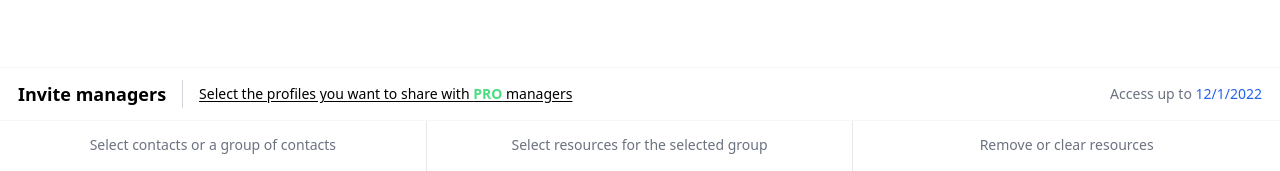
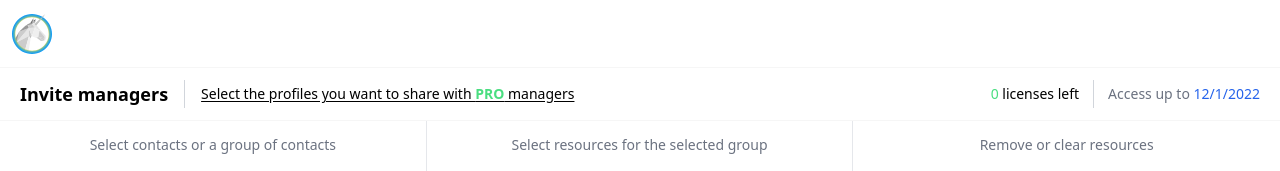
Before and after one commit to KirdesMF/invite-dashboard-vue, a Vue app: page /invite in a window 1280 px wide. Shown: the top 171 px of the page. Built offline with nearby package versions, Linux system fonts and the light colour scheme.

Commit message:
update pages free and pro

```diff
--- a/src/App.vue
+++ b/src/App.vue
@@ -1,7 +1,14 @@
-<script setup lang="ts"></script>
+<script setup lang="ts">
+import Unicorn from "./components/icons/Unicorn.vue";
+</script>
 
 <template>
-  <header class="h-[var(--header-height)] border-b-light border-b-1"></header>
+  <header class="h-[var(--header-height)] border-b-light border-b-1 flex items-center px-xs">
+    <RouterLink to="/" class="h-10 w-10">
+      <Unicorn />
+    </RouterLink>
+  </header>
+
   <RouterView />
 </template>
 
--- /dev/null
+++ b/src/components/icons/Unicorn.vue
@@ -0,0 +1,96 @@
+<template>
+  <svg class="h-full w-full" viewBox="0 0 50 50" fill="none" xmlns="http://www.w3.org/2000/svg">
+    <defs>
+      <radialGradient
+        id="paint0_angular_803_5105"
+        cx="0"
+        cy="0"
+        r="1"
+        gradientUnits="userSpaceOnUse"
+        gradientTransform="translate(25.0091 25.0007) rotate(149.999) scale(24.9956)"
+      >
+        <stop stop-color="#0096FF" />
+        <stop offset="0.260417" stop-color="#D1DA5B" />
+        <stop offset="0.5" stop-color="#FF2F92" />
+        <stop offset="0.695994" stop-color="#FFA921" />
+        <stop offset="0.728415" stop-color="#FFBE0D" />
+        <stop offset="0.760417" stop-color="#F8BA00" />
+        <stop offset="0.797756" stop-color="#F0CC22" />
+        <stop offset="0.842407" stop-color="#AFCF76" />
+        <stop offset="0.888668" stop-color="#59B3B9" />
+        <stop offset="1" stop-color="#0096FF" />
+      </radialGradient>
+    </defs>
+    <path
+      d="M5.62543 35.5761L13.4914 26.2961L20.8446 17.6226L21.23 27.4097L21.213 27.4069L21.2243 27.4239L5.62543 35.5761Z"
+      fill="#E6E6E6"
+    />
+    <path d="M10.7485 29.4781L5.58856 35.5646L8.77635 22.2836L20.8049 17.6167L10.7485 29.4781Z" fill="#CCCCCC" />
+    <path d="M18.419 37.5565L16.0926 45.9326L5.58569 35.6326L21.2214 27.4634L18.419 37.5565Z" fill="#CCCCCC" />
+    <path d="M40.963 30.7278L42.7199 30.4189L40.963 33.006L39.6681 33.3149L40.963 30.7278Z" fill="#E6E6E6" />
+    <path d="M40.6514 28.4016L42.5669 27.9341L42.7199 30.4191L40.9631 30.728L40.6514 28.4016Z" fill="#EFEFEF" />
+    <path d="M27.1266 7.95151L29.7902 6.46387L27.5431 11.0118L27.1266 7.95151Z" fill="#737373" />
+    <path d="M25.0892 12.8222L26.7413 5.39258L27.5149 11.0484L25.0892 12.8222Z" fill="#B3B3B3" />
+    <path
+      d="M23.1965 10.9607L23.0831 10.8445L23.154 10.768L23.1171 10.7907L26.7101 5.38135L25.0468 12.828L23.1965 10.9607Z"
+      fill="#737373"
+    />
+    <path d="M27.5602 11.0541L29.7875 6.5459L28.6115 12.4001L27.5602 11.0541Z" fill="#B3B3B3" />
+    <path d="M28.6285 17.2171L32.1903 15.7437L34.2162 20.9008L28.6285 17.2171Z" fill="#E6E6E6" />
+    <path
+      d="M26.0923 14.1286L25.0892 12.9159L25.1062 12.93H25.1091L25.1006 12.9017L25.1232 12.8507L27.5375 11.0825L28.6029 12.4483L28.7701 13.7489L30.4419 14.1315L32.1704 15.7183L28.6001 17.1946L26.0923 14.1286Z"
+      fill="#E6E6E6"
+    />
+    <path d="M32.2781 15.9023L35.7662 20.6146L34.2814 20.9943L32.2781 15.9023Z" fill="#E6E6E6" />
+    <path
+      d="M19.9803 14.2562L20.0568 14.2335L20.0993 14.2222L20.9437 17.5261L20.9041 17.5375L20.8446 17.4808V17.563H20.8389V17.5686L8.83582 22.2242L16.376 15.1006L19.9746 14.2533L19.9803 14.2562Z"
+      fill="#999999"
+    />
+    <path d="M20.139 14.2135L25.0921 12.8789L20.9778 17.4948L20.139 14.2135Z" fill="#CCCCCC" />
+    <path
+      d="M28.5604 17.1974L26.8942 17.2768L20.9182 17.5601L25.0609 12.9131L26.0697 14.1514L28.5604 17.1974Z"
+      fill="#CCCCCC"
+    />
+    <path d="M16.4581 15.0467L22.964 10.9238L20.0058 14.2136L16.4581 15.0467Z" fill="#737373" />
+    <path
+      d="M25.0298 12.8593L20.0653 14.1967L22.7601 11.2045L23.0605 10.8701L23.2276 11.0401L25.0298 12.8593Z"
+      fill="#999999"
+    />
+    <path d="M32.8987 28.6537L30.7593 29.7531L25.1658 28.002L28.4783 28.2796L32.8987 28.6537Z" fill="#E6E6E6" />
+    <path d="M22.6864 27.6533L24.0579 27.8517L23.3438 30.4076L21.2838 27.4521L22.6864 27.6533Z" fill="#B3B3B3" />
+    <path
+      d="M21.2697 27.4153L21.2753 27.3983L21.264 27.4039L20.8815 17.6763L24.9873 27.9508L23.1965 27.693L21.2697 27.4153Z"
+      fill="#CCCCCC"
+    />
+    <path
+      d="M21.2554 27.4692L23.1794 30.2291L23.3324 30.4502L20.9465 45.76L16.1238 45.947L18.9064 35.9275L21.2554 27.4692Z"
+      fill="#EFEFEF"
+    />
+    <path
+      d="M20.8843 17.5941L26.9142 17.308L28.569 17.2314L25.0128 27.9226L23.9587 25.2874L20.8843 17.5941Z"
+      fill="#E6E6E6"
+    />
+    <path d="M34.3097 21.0282L35.7917 20.6514L42.5753 27.9449L40.6683 28.4238L34.3097 21.0282Z" fill="#E6E6E6" />
+    <path
+      d="M34.2389 20.9546L34.2417 20.9659L32.944 28.6194L32.8731 28.6024L32.8986 28.6194L25.0383 27.9563L28.603 17.2397L34.2389 20.9546Z"
+      fill="#EFEFEF"
+    />
+    <path
+      d="M34.2729 20.9858L40.6287 28.3984L40.6316 28.4069L40.9461 30.7163L33.0062 28.6364L33.0176 28.6279L32.9779 28.6251L34.2729 20.9858Z"
+      fill="#CCCCCC"
+    />
+    <path d="M33.046 28.6816L40.9432 30.7502L39.6908 33.3204L36.2508 30.9202L33.046 28.6816Z" fill="#CCCCCC" />
+    <path
+      d="M32.9582 28.6621L35.2081 30.2319L39.6484 33.3319L36.1064 33.6266L30.7905 29.7757L31.4706 29.4272L32.9582 28.6621Z"
+      fill="#CCCCCC"
+    />
+    <path d="M28.9062 13.6696L28.7418 12.3917L41.6743 0.0429688L30.5468 14.0465L28.9062 13.6696Z" fill="#EFEFEF" />
+    <path d="M28.8013 13.7717L28.637 12.4966L41.5723 0.14502L30.442 14.1486L28.8013 13.7717Z" fill="#C2C3C2" />
+    <path d="M7.75626 26.8857L5.74157 35.2702L2.25909 33.7627L8.91803 22.0459L7.75626 26.8857Z" fill="#999999" />
+    <path
+      d="M3.35284 37.4975C10.2554 49.4524 25.5426 53.5498 37.4975 46.6472C49.4524 39.7445 53.5498 24.4574 46.6472 12.5025C39.7445 0.547592 24.4574 -3.54977 12.5025 3.35284C0.547593 10.2554 -3.54977 25.5426 3.35284 37.4975ZM6.88915 35.4573C1.11431 25.4548 4.54011 12.664 14.5455 6.88915C24.5509 1.11431 37.3388 4.54011 43.1137 14.5455C48.8885 24.5509 45.4627 37.3388 35.4573 43.1137C25.452 48.8885 12.664 45.4599 6.88915 35.4573Z"
+      fill="url(#paint0_angular_803_5105)"
+    />
+    <path d="M28.8721 13.718L28.7078 12.44L41.6431 0.0913086L30.5128 14.0949L28.8721 13.718Z" fill="#C2C3C2" />
+  </svg>
+</template>
--- a/src/pages/PageHome.vue
+++ b/src/pages/PageHome.vue
@@ -1,4 +1,36 @@
+<script setup lang="ts">
+import { useAuthStore } from "../stores/auth.store";
+
+const authStore = useAuthStore();
+</script>
+
 <template>
-  <main>Home</main>
-  <RouterLink to="/invite">Invite</RouterLink>
+  <main class="main">
+    <nav class="flex gap-x-2xl">
+      <RouterLink
+        to="/invite"
+        class="flex items-center py-xs px-xs bg-pink-400 hover:bg-pink-500 transition-colors duration-200 rounded-sm"
+        @click="authStore.setLicenses(0)"
+      >
+        <span class="font-200 text-sm text-white">Free user</span>
+      </RouterLink>
+
+      <RouterLink
+        to="/invite"
+        class="flex items-center py-xs px-xs bg-pink-400 hover:bg-pink-500 transition-colors duration-200 rounded-sm"
+        @click="authStore.setLicenses(1200)"
+      >
+        <span class="font-200 text-sm text-white">Pro user</span>
+      </RouterLink>
+    </nav>
+  </main>
 </template>
+
+<style scoped>
+.main {
+  height: calc(100vh - var(--header-height));
+  min-height: calc(100vh - var(--header-height));
+  display: grid;
+  place-items: center;
+}
+</style>
--- a/src/pages/PageInvite.vue
+++ b/src/pages/PageInvite.vue
@@ -28,6 +28,7 @@ import ButtonTag from "../components/ButtonTag.vue";
 import SelectAllIcon from "../components/icons/SelectAllIcon.vue";
 import GroupColor from "../components/GroupColor.vue";
 import ChevronDoubleLeftIcon from "../components/icons/ChevronDoubleLeftIcon.vue";
+import { useAuthStore } from "../stores/auth.store";
 
 type Step = "groups" | "users" | "resources";
 
@@ -46,6 +47,7 @@ const selectUserRef = ref<InstanceType<typeof MultiSelectFiltered> | null>(null)
 const selectResourceGroupRef = ref<InstanceType<typeof MultiSelectFiltered> | null>(null);
 
 // stores
+const authStore = useAuthStore();
 const groupsStore = useGroupsStore();
 const usersStore = useUsersStore();
 const campaignStore = useCampaignsStore();
@@ -56,6 +58,8 @@ const selectedResourcesStore = useSelectedResourcesStore();
 
 // computed
 const accessUpToDate = computed(() => setAccessUpToDate(30));
+const countLicenses = computed(() => authStore.countLicenses);
+const isPro = computed(() => authStore.isPro);
 
 const groups = computed(() => groupsStore.getGroups);
 const users = computed(() => usersStore.getUsers);
@@ -224,7 +228,7 @@ onMounted(async () => {
 
 <template>
   <main class="main">
-    <header class="header flex justify-between py-xs px-lg border-b-light border-b-1">
+    <header class="header flex justify-between py-xs px-xl border-b-light border-b-1">
       <div class="flex items-center gap-x-4">
         <h1 class="font-600 text-lg">Invite managers</h1>
 
@@ -240,6 +244,12 @@ onMounted(async () => {
       </div>
 
       <div class="hidden md:flex gap-x-sm items-center">
+        <p class="font-200 text-sm">
+          <span class="text-green font-400">{{ countLicenses }}</span> licenses left
+        </p>
+
+        <div class="h-full w-[1px] bg-gray-300"></div>
+
         <p class="font-300 text-sm text-gray-500">
           Access up to <span class="font-500 text-blue-600">{{ accessUpToDate }}</span>
         </p>
--- a/src/stores/auth.store.ts
+++ b/src/stores/auth.store.ts
@@ -7,6 +7,15 @@ export const useAuthStore = defineStore("auth", () => {
   });
 
   const isPro = computed(() => auth.value.licenses > 0);
+  const countLicenses = computed(() => auth.value.licenses);
 
-  return { isPro };
+  /**
+   *
+   * @param licenses
+   */
+  function setLicenses(licenses: number) {
+    auth.value.licenses = licenses;
+  }
+
+  return { countLicenses, isPro, setLicenses };
 });
```
